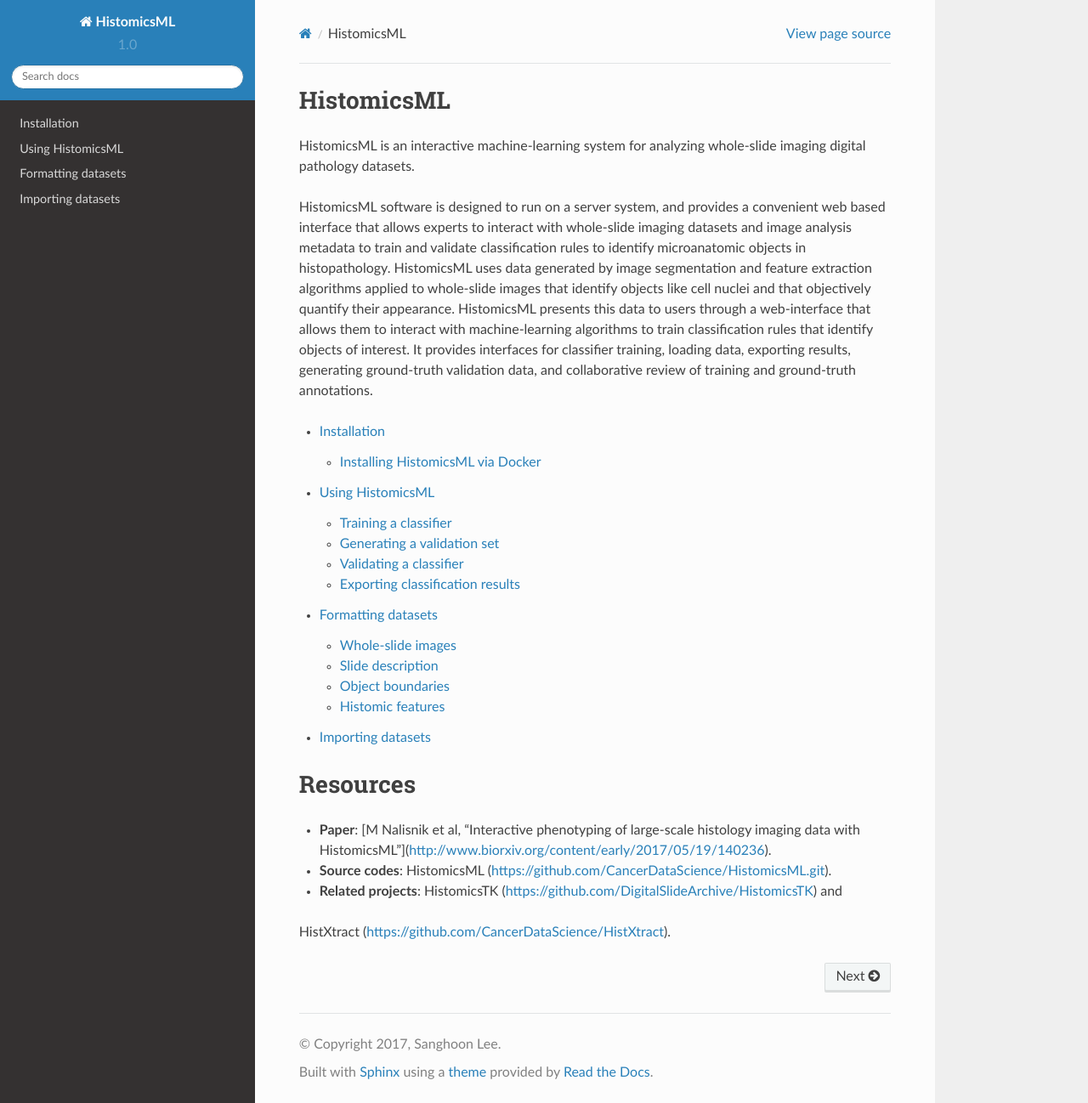
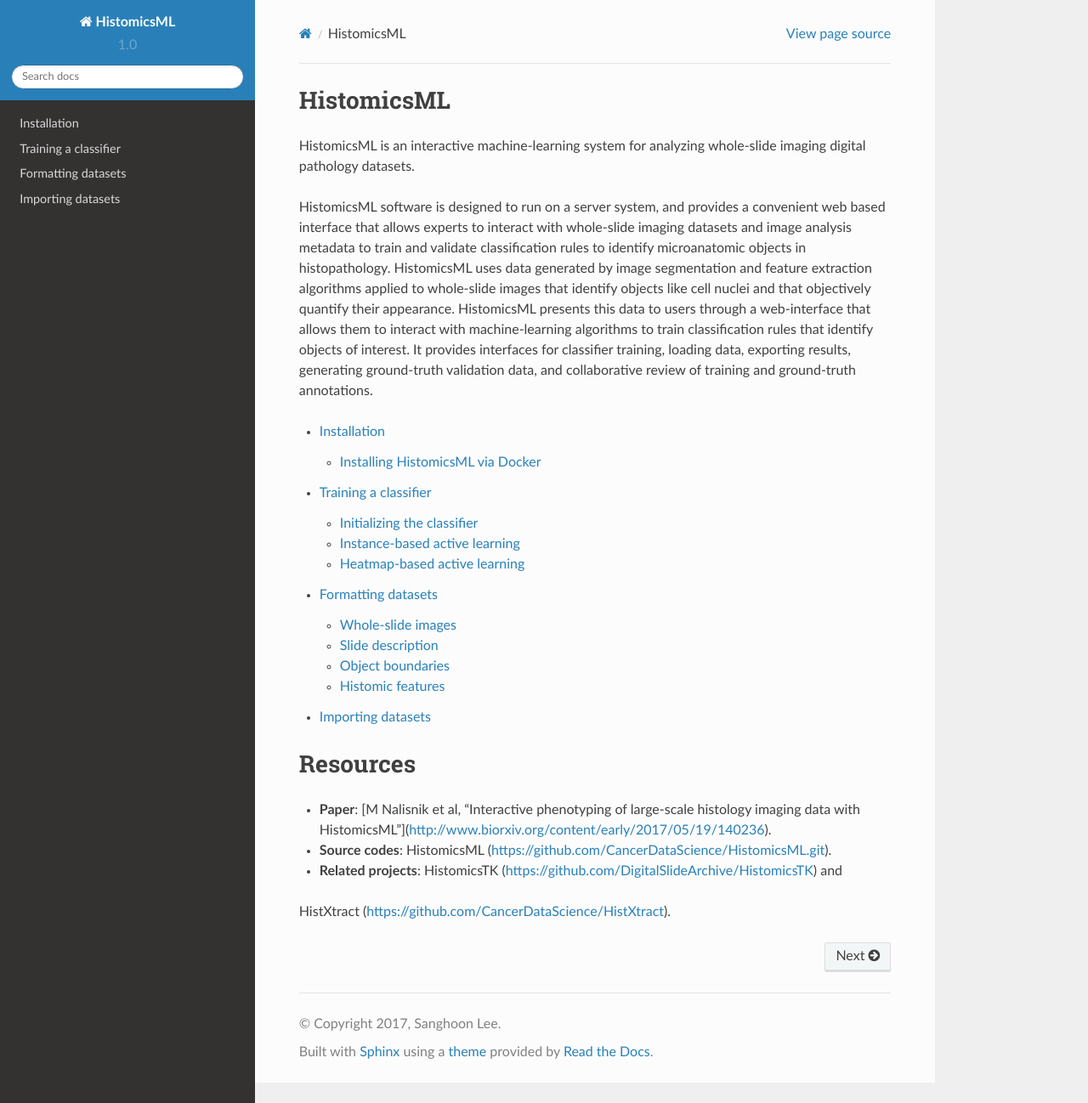
Before and after one commit to PathologyDataScience/HistomicsML, a Sphinx documentation site: the page built from docs/index.rst, in a window 1280 px wide and 1298 px high. Shown: the whole window at 85% size. Built offline with Sphinx 7.4.7 and the Read the Docs theme 2.0.0, drawn with Linux system fonts in a browser that asks for light colours; some of the changed lines change nothing that is shown.

Commit message:
Update example.rst
Updated classifier training description. Moved content on validation and reporting to own pages.

```diff
--- a/docs/example.rst
+++ b/docs/example.rst
@@ -1,96 +1,50 @@
 .. highlight:: shell
 
 ============
-Using HistomicsML
+Training a classifier
 ============
 
-This page documents how to use HistomicsML to train classifiers, to create validation datasets, and to export results.
+This page illustrates how to use the HistomicsML interfaces to train classification rules using the example data provided in the Docker container.
 
-Training a classifier
+Initializing the classifier
 -------------------------
 
 Go to http://localhost/HistomicsML/.
 
-Enter a training set name ``Train-GBM``. Choose a dataset ``GBM``.
-Enter the names of the positive ``positive`` and negative ``negative`` classes.
+Under "Start a session" enter a training set name ``Train-GBM`` and select the pre-loaded dataset ``GBM`` from the drop-down menu. Enter names for your classes - in our case we will use ``mononuclear`` for the positive class and ``other`` for the negative class.
 
 .. image:: images/train-1.png
 
-Click ``Begin`` and wait while the dataset loads. Zoom to a region of interest
-and click ``Show Segmentation`` and then ``Select Nuclei``.
-
-.. note:: This example only shows instance-based learning that presents
-   the user with 8 of the least confident objects with and array of thumbnail images that can be labeled.
-   For more information, refer to Results section in the paper.
+After clicking ``Begin`` a slide-viewer interface will be loaded to collect annotations in order to build the first iteration of the classifier. A drop-down menu allows you to navigate between slides in the dataset. Zoom to a region of interest, then click ``Show Segmentation`` to display the nuclear boundaries. After clicking ``Select Nuclei``, you will be prompted to select four objects from each class. Clicking an object in the slide viewer will add it to the training set, and a thumbnail image of the object with the class label will appear in the top row.
 
 .. image:: images/train-2.png
 
-Select 4 samples for positive and 4 samples for negative to add them to the
-training set.
+We selected 4 examples of mononuclear cells and 4 examples of other cell types in this example.
 
-.. note:: Selected cells will appear along the top of the screen.
-   You can double click the selected cells shown in the top panel to change
-   the class label from the training set.
+.. note:: You can remove objects from the training set in this menu by double clicking their thumbnail images.
 
 .. image:: images/train-3.png
 
-When your selection is done, click ``Prime``.
+With the initial annotation complete, click ``Prime`` to create the classifier. There will be a small delay while the classifier is trained and applied to the entire dataset to generate predictions for active learning.
 
-.. note:: This performs the training and testing for all slides.
+Instance-based active learning
+-------------------------
 
-Go to ``Gallery`` on the main menu to confirm Heatmaps when the iteration is done.
+The instance-based learning interface presents objects selected by the active learning algorithm to the user for annotation. The selected objects are displayed along with their predicted class labels at the top of the slide viewer. Clicking one of these objects will bring it into focus in the slide viewer for inspection. Feedback is provided by double-clicking the thumbnails with incorrect predictions to cycle their class labels. After correcting the predictions the classifier can be updated with these new annotations by clicking ``Update``.
+
+.. note:: Objects can be ignored in instance-based learning by assigning the ``ignore`` label. This is useful for dealing with imaging artifacts, improperly segmented objects, or objects with an ambiguous appearance that cannot be clearly labeled.
+
+Heatmap-based active learning
+-------------------------
+
+The ``Gallery`` menu provides a high-level overview of the current classification results for the entire dataset. Each row displays heatmaps for a single slide - the left heatmap indicates the classifier uncertainty (red = more uncertain) - and the right heatmap indicates the positive class object density (red = higher density of positively classified objects). Slides are sorted in this view based on average uncertainty, with the slide having the most uncertaintly placed at the top.
 
 .. image:: images/train-4.png
 
-When the training is completed, click ``Finalize`` button on ``Instance`` tab.
-This saves the training set with the dataset on the database. You can reload
-the training set using Continue a session on the main web page.
+Clicking a slide in the gallery will load this slide in the heatmap viewer, where the user can identify regions for annotation. Clicking ``Show Segmentation`` will display the heatmap overlay on the slide viewer, and the user can zoom to hotspots to provide corrections to the classifier. At high-magnification, objects are displayed with color-coded boundaries to indicate their predicted class (green = positive). Prediction errors can be corrected directly in the slide viewer by double clicking an object to cycle it's class, adding this object to the training set. The classifier can be retrained with the ``Retrain`` button.
 
 .. image:: images/train-5.png
 
+.. note:: Object labels can be cycled in the heatmap menu by double-click. Objects that have been annotated and added to the training set will appear with yellow boundaries. An object can be removed from the training set by double-clicking a second time.
 
-
-Generating a validation set
-------------------------------
-
-Go to http://localhost/HistomicsML/validation.html?application=nuclei/.
-
-Enter a test set name ``Test-GBM``. Choose a test set ``GBM``. Enter the names
-of the positive ``positive`` and negative ``negative`` classes.
-
-.. image:: images/test-1.png
-
-Click “Begin” and wait while the dataset loads. Zoom to a region of interest
-and click ``Show Segmentation`` and then ``Select Nuclei``. Select a class
-using the radio button and double click example cell(s)
-from this class to add them to the training set.
-
-.. note:: Selected cells will appear along the top of the screen. You can single click the selected cells
-   shown in the top panel to change the class label or double click them to
-   remove them from the training set.
-
-.. image:: images/test-2.png
-
-When you have selected a number of cells, you can add them to the dataset
-by clicking “Add”. Click “Save” when you are done.
-
-.. image:: images/test-3.png
-
-
-Validating a classifier
-------------------------------
-
-
-Exporting classification results
-------------------------------
-
-HistomicsML provides a reporting tool that enables users to download their training results.
-
-Go to http://localhost/HistomicsML/reports.html?application=nuclei
-
-.. image:: images/report-1.png
-
-* Slide class counts: counts (numbers) of samples that fall into different categories. For example, the numbers of positive and negative samples in a slide. (.csv)
-* Map scores: score, centroid X, and centroid Y for each sample on a slide. (.csv)
-* Download a training set: a training set. (.h5)
-* Apply classifier: scores for each prediction. Predicted scores will be added to the current dataset. (.h5)
+When the training is completed, click the ``Finalize`` button on ``Instance`` to save the training set to the database. This training set can be reloaded and resumed from using the Continue a session option on the main page.
```
